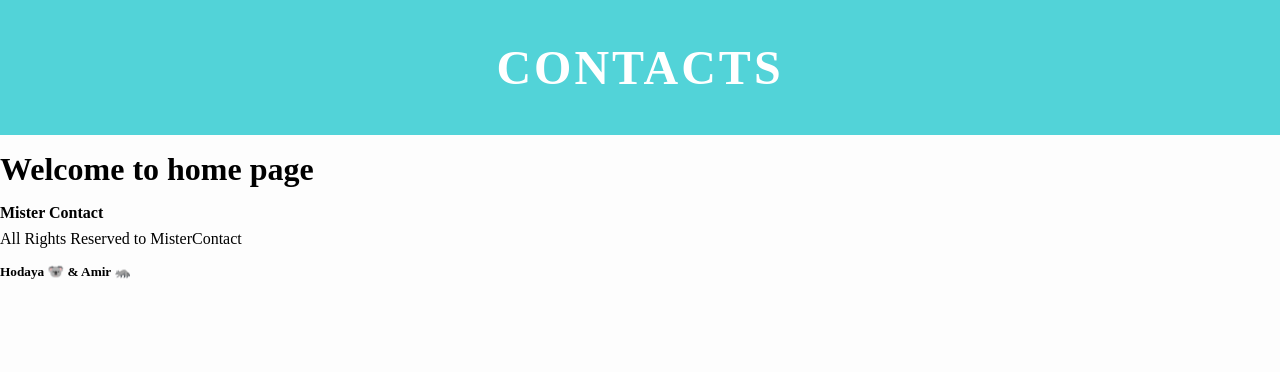
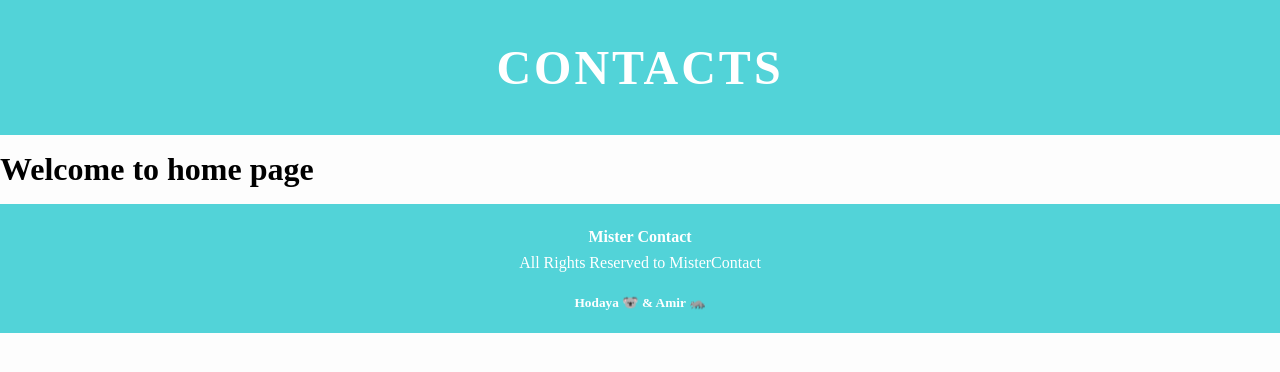
Before and after one commit to HodayaGitHub/mr-contact, a React (Vite) app: page / in a window 1280 px wide. Shown: the top 372 px of the page. Built offline with nearby package versions, Linux system fonts and the light colour scheme.

Commit message:
Add classes to the footer

```diff
--- a/src/cmps/Footer.jsx
+++ b/src/cmps/Footer.jsx
@@ -1,6 +1,6 @@
 export function Footer(){
   return(
-  <section className='footer'>
+  <section className='app-header full main-layout'>
     <h4>Mister Contact</h4>
     <p>All Rights Reserved to MisterContact</p>
     <h5> Hodaya 🐨 & Amir 🦝</h5>
```
